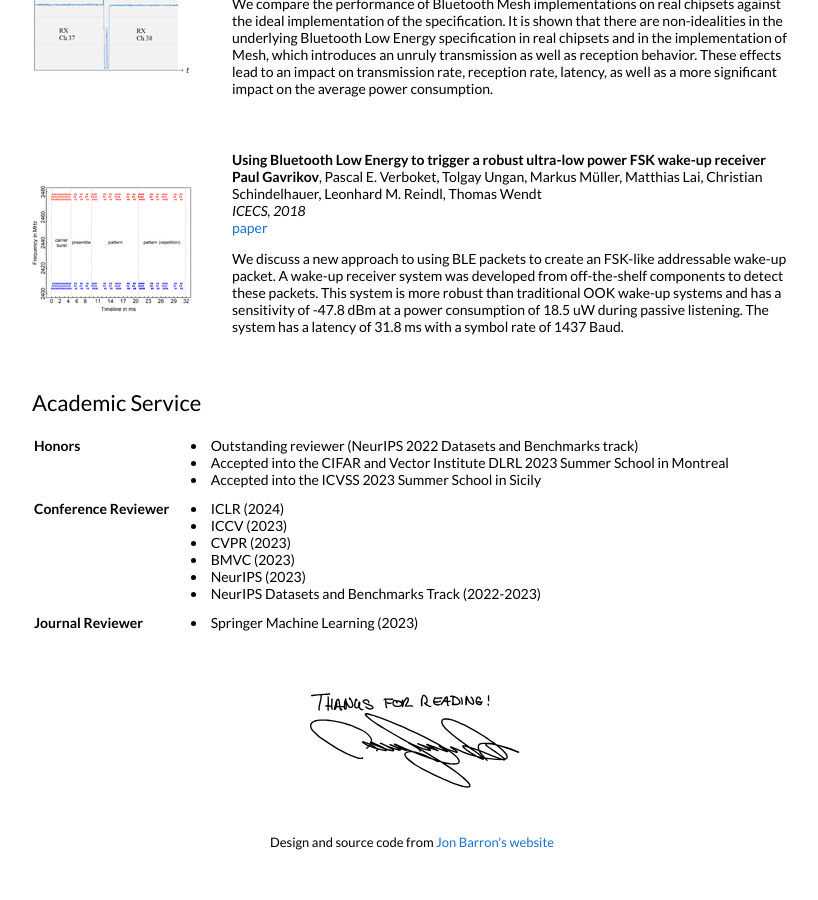
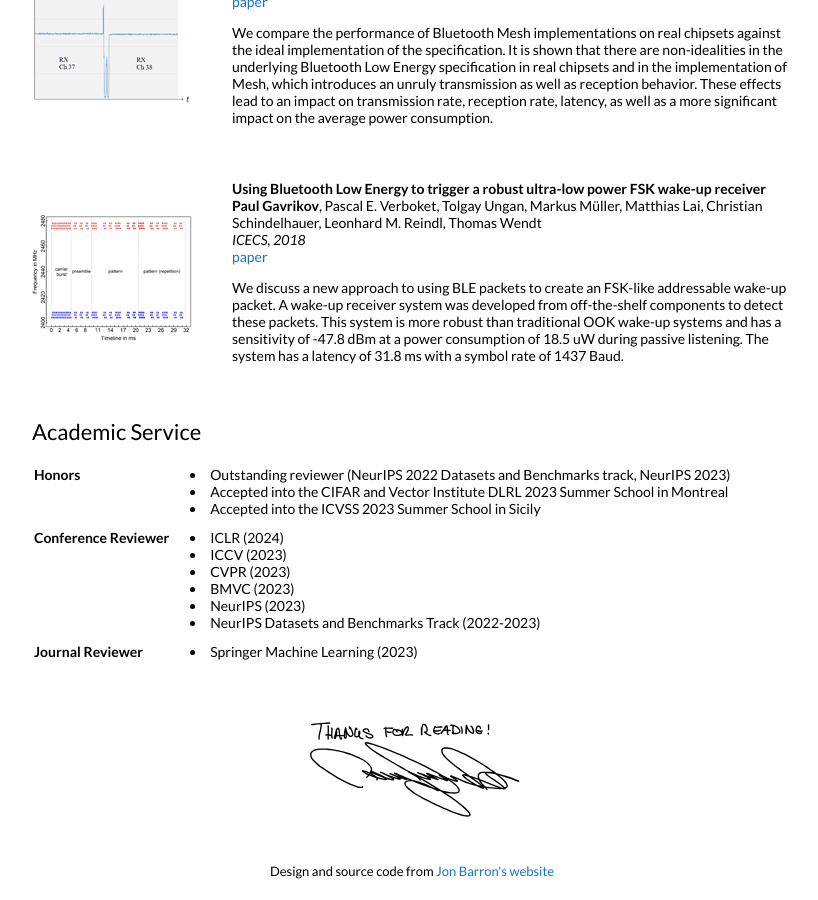
Before and after one commit to paulgavrikov/paulgavrikov.github.io, a Jekyll site: the page built from _posts/2018-05-15-intro.markdown, in a window 1280 px wide and 900 px high, scrolled down 3110 px. Shown: the whole window, without its empty margins (228-1046 px from the left). Built offline with Jekyll 4.4.1, drawn with Linux system fonts in a browser that asks for light colours; before the commit the page ends 3981 px from its top, so only the background shows below that; some of the changed text lies outside the part shown.

Commit message:
adding neurips top reviewer award

```diff
--- a/_data/news.yml
+++ b/_data/news.yml
@@ -1,3 +1,6 @@
+- news_entry:
+  date: 11/2023
+  text: I was selected as a NeurIPS 2023 top reviewer.
 - news_entry:
   date: 08/2023
   text: <a href="http://arxiv.org/abs/2308.06612">On the Interplay of Convolutional Padding and Adversarial Robustness</a> was accepted for the ICCV 2023 workshop proceedings.
--- a/_layouts/default.html
+++ b/_layouts/default.html
@@ -119,7 +119,7 @@
                 <tr>
                     <td><b>Honors</b></td>
                     <td>
-                      <li>Outstanding reviewer (NeurIPS 2022 Datasets and Benchmarks track)</li>
+                      <li>Outstanding reviewer (NeurIPS 2022 Datasets and Benchmarks track, NeurIPS 2023)</li>
                       <li>Accepted into the CIFAR and Vector Institute DLRL 2023 Summer School in Montreal</li>
                       <li>Accepted into the ICVSS 2023 Summer School in Sicily</li>
                     </td>
```
